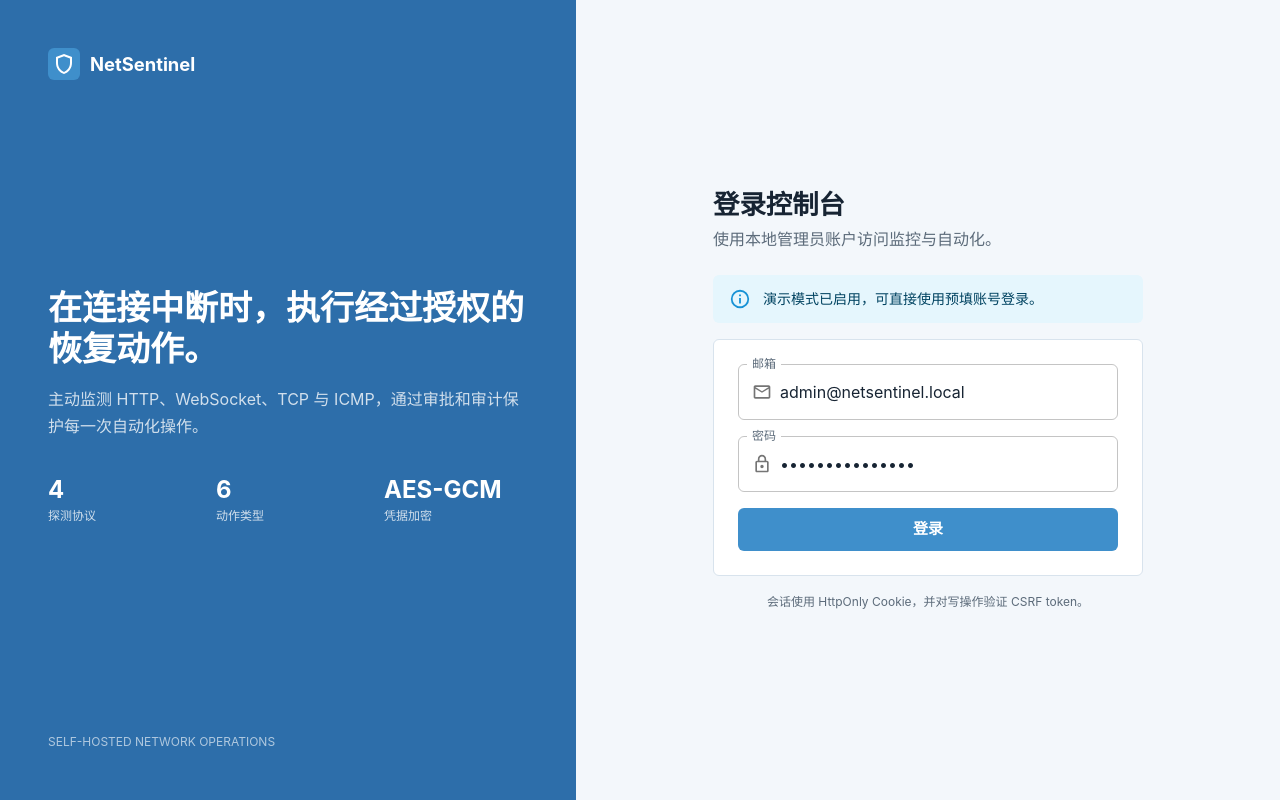
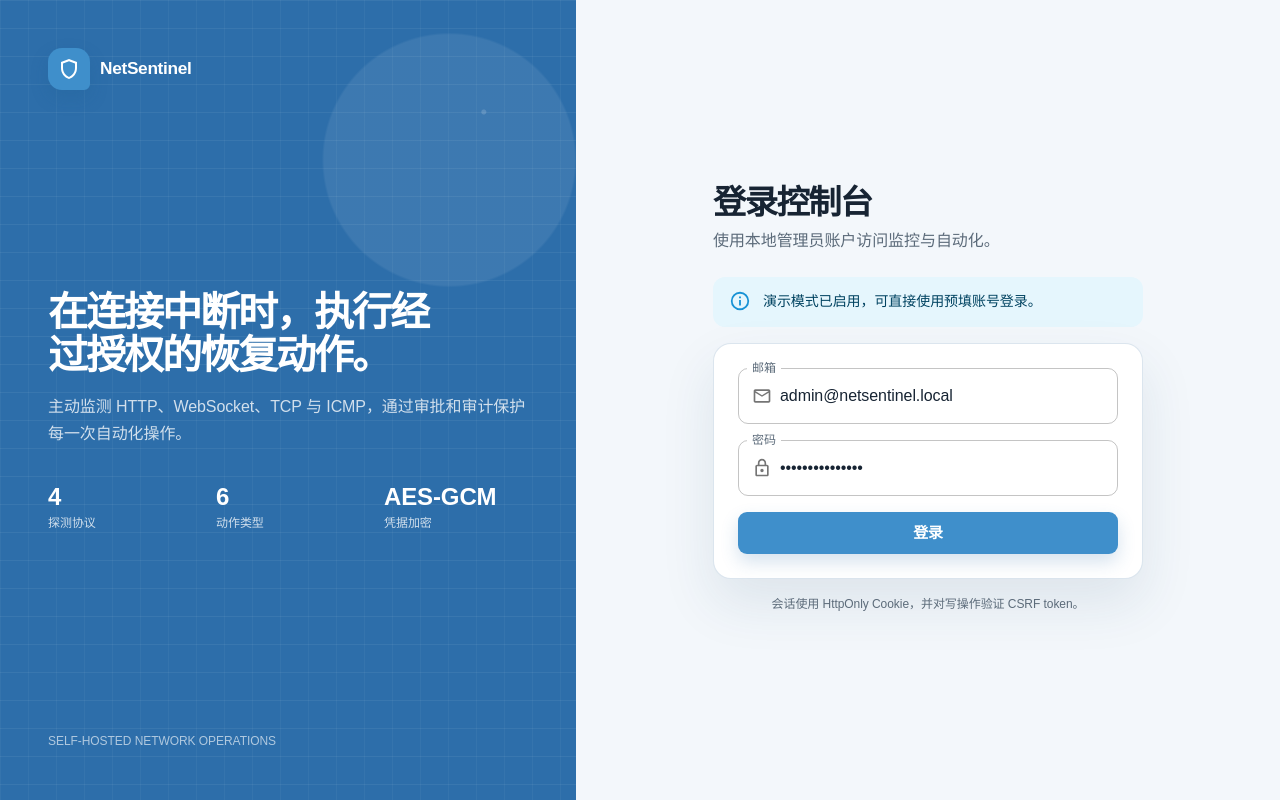
Before and after one commit to BakaCookie520/NetSentinel, a React (Vite) app in the folder apps/web/: page / in a window 1280 px wide. Built offline with nearby package versions, Linux system fonts and the light colour scheme.

Commit message:
Redesign web console surfaces and navigation

```diff
--- a/apps/web/src/App.tsx
+++ b/apps/web/src/App.tsx
@@ -69,6 +69,7 @@ function LoginPage({ onLogin }: { onLogin: () => void }) {
       }}
     >
       <Box
+        className="login-intro"
         sx={{
           display: { xs: "none", md: "grid" },
           gridTemplateRows: "auto minmax(min-content, 1fr) auto",
@@ -84,7 +85,7 @@ function LoginPage({ onLogin }: { onLogin: () => void }) {
         }}
       >
         <Stack direction="row" gap={1.25} alignItems="center">
-          <Box className="brand-mark" sx={{ bgcolor: "primary.main", color: "primary.contrastText" }}>
+          <Box className="brand-mark brand-mark--large" sx={{ bgcolor: "primary.main", color: "primary.contrastText" }}>
             <ShieldOutlined />
           </Box>
           <Typography variant="h2" color="inherit">
@@ -94,10 +95,11 @@ function LoginPage({ onLogin }: { onLogin: () => void }) {
         <Box sx={{ width: "100%", maxWidth: 520, alignSelf: "center" }}>
           <Typography
             sx={{
-              fontSize: { md: 28, lg: 34 },
-              lineHeight: 1.2,
-              fontWeight: 760,
-              letterSpacing: 0,
+              fontSize: { md: 30, lg: 40 },
+              lineHeight: 1.08,
+              fontWeight: 780,
+              letterSpacing: "-0.05em",
+              textWrap: "balance",
             }}
           >
             在连接中断时，执行经过授权的恢复动作。
@@ -177,6 +179,7 @@ function LoginPage({ onLogin }: { onLogin: () => void }) {
           )}
           <Paper
             component="form"
+            className="login-card"
             variant="outlined"
             onSubmit={submit}
             sx={{ p: { xs: 2, sm: 3 } }}
--- a/apps/web/src/components.tsx
+++ b/apps/web/src/components.tsx
@@ -9,8 +9,8 @@ const statusMap: Record<MonitorStatus, { color: "success" | "warning" | "error"
 export function StatusChip({ status }: { status: MonitorStatus }) { const { t } = useTranslation(); const item = statusMap[status]; return <Chip size="small" variant={status === "UP" ? "outlined" : "filled"} color={item.color} label={t(`status.${status}`)} />; }
 
 export function PageHeader({ title, subtitle, action }: { title: string; subtitle: string; action?: ReactNode }) {
-  return <Stack direction={{ xs: "column", sm: "row" }} justifyContent="space-between" alignItems={{ xs: "stretch", sm: "center" }} gap={2} sx={{ mb: 2.5 }}>
-    <Box><Typography variant="h1">{title}</Typography><Typography color="text.secondary" sx={{ mt: 0.5 }}>{subtitle}</Typography></Box>{action}
+  return <Stack className="page-header" direction={{ xs: "column", sm: "row" }} justifyContent="space-between" alignItems={{ xs: "stretch", sm: "center" }} gap={2} sx={{ mb: 3 }}>
+    <Box><Typography variant="h1" sx={{ textWrap: "balance" }}>{title}</Typography><Typography color="text.secondary" sx={{ mt: 0.65 }}>{subtitle}</Typography></Box>{action}
   </Stack>;
 }
 
--- a/apps/web/src/i18n.ts
+++ b/apps/web/src/i18n.ts
@@ -7,7 +7,7 @@ const zh = {
   dashboard: { title: "运行总览", subtitle: "集中查看服务可用性、当前事件与待处理自动化。", healthy: "正常监控", degraded: "性能波动", down: "中断", uptime: "24 小时可用率", response: "响应时间趋势", activeIncidents: "当前事件", pending: "待审批动作", refresh: "刷新数据", demo: "当前为演示数据模式。Docker Compose 部署会连接真实 API、PostgreSQL 与 worker。", total: "共 {{count}} 个监控", near: "{{count}} 个目标接近阈值", unresolved: "{{count}} 个未解决事件", samples: "过去 24 小时 {{count}} 次探测", noProbeData: "过去 24 小时暂无探测数据", noLatencyData: "过去 12 小时暂无响应时间数据", range: "过去 12 小时", p50: "P50 延迟 (ms)", viewAll: "查看全部", incident: "事件", owner: "负责人", started: "开始时间", unassigned: "未指派", open: "待处理", acknowledged: "已确认", items: "{{count}} 项", triggered: "由 {{name}} 中断触发", expires: "即将失效", approve: "批准", reject: "拒绝", none: "没有待审批动作", monitorStatus: "监控状态", manage: "管理监控" },
   status: { UP: "正常", DEGRADED: "波动", DOWN: "中断", UNKNOWN: "待检查", PAUSED: "已暂停" },
   time: { now: "刚刚", minutes: "{{count}} 分钟前", hours: "{{count}} 小时前" },
-  shell: { node: "单点探测节点", healthy: "系统运行正常", connected: "API 与 worker 已连接", workerOffline: "Worker 未连接", workerDisconnected: "API 正常，探测任务将等待", disconnected: "系统连接异常", apiUnavailable: "API 暂时不可用", language: "切换语言", dark: "深色模式", light: "浅色模式", notifications: "通知", navigation: "打开导航", more: "更多" },
+  shell: { node: "单点探测节点", healthy: "系统运行正常", connected: "API 与 worker 已连接", workerOffline: "Worker 未连接", workerDisconnected: "API 正常，探测任务将等待", disconnected: "系统连接异常", apiUnavailable: "API 暂时不可用", language: "切换语言", dark: "深色模式", light: "浅色模式", notifications: "通知", navigation: "打开导航", more: "更多", operations: "运行控制", administration: "配置管理", currentView: "当前视图", skipToContent: "跳到主要内容" },
   monitors: { title: "监控", subtitle: "管理主动探测目标和故障判定策略。", add: "新建监控" },
   feedback: {
     region: "通知",
@@ -85,7 +85,7 @@ const en = {
   dashboard: { title: "Operations overview", subtitle: "Track service health, active incidents, and pending automation.", healthy: "Healthy", degraded: "Degraded", down: "Down", uptime: "24h uptime", response: "Response time", activeIncidents: "Active incidents", pending: "Pending approvals", refresh: "Refresh", demo: "Demo data is active. Docker Compose connects the live API, PostgreSQL, and worker.", total: "{{count}} monitors total", near: "{{count}} targets near threshold", unresolved: "{{count}} unresolved incidents", samples: "{{count}} probes in the last 24 hours", noProbeData: "No probe data in the last 24 hours", noLatencyData: "No response-time data in the last 12 hours", range: "Last 12 hours", p50: "P50 latency (ms)", viewAll: "View all", incident: "Incident", owner: "Owner", started: "Started", unassigned: "Unassigned", open: "Open", acknowledged: "Acknowledged", items: "{{count}} items", triggered: "Triggered by {{name}} going down", expires: "Expires soon", approve: "Approve", reject: "Reject", none: "No pending approvals", monitorStatus: "Monitor status", manage: "Manage monitors" },
   status: { UP: "Up", DEGRADED: "Degraded", DOWN: "Down", UNKNOWN: "Pending", PAUSED: "Paused" },
   time: { now: "just now", minutes: "{{count}}m ago", hours: "{{count}}h ago" },
-  shell: { node: "Single probe node", healthy: "System healthy", connected: "API and worker connected", workerOffline: "Worker disconnected", workerDisconnected: "API ready; probe jobs will wait", disconnected: "System unavailable", apiUnavailable: "API is unavailable", language: "Switch language", dark: "Dark mode", light: "Light mode", notifications: "Notifications", navigation: "Open navigation", more: "More" },
+  shell: { node: "Single probe node", healthy: "System healthy", connected: "API and worker connected", workerOffline: "Worker disconnected", workerDisconnected: "API ready; probe jobs will wait", disconnected: "System unavailable", apiUnavailable: "API is unavailable", language: "Switch language", dark: "Dark mode", light: "Light mode", notifications: "Notifications", navigation: "Open navigation", more: "More", operations: "Operations", administration: "Administration", currentView: "Current view", skipToContent: "Skip to main content" },
   monitors: { title: "Monitors", subtitle: "Manage active probes and failure thresholds.", add: "New monitor" },
   feedback: {
     region: "Notifications",
--- a/apps/web/src/pages/Operations.tsx
+++ b/apps/web/src/pages/Operations.tsx
@@ -86,7 +86,7 @@ function Metric({
   icon: React.ReactNode;
 }) {
   return (
-    <Card variant="outlined">
+    <Card className="metric-card" variant="outlined">
       <CardContent sx={{ p: "16px!important" }}>
         <Stack
           direction="row"
@@ -133,7 +133,7 @@ function Section({
   children: React.ReactNode;
 }) {
   return (
-    <Paper variant="outlined" sx={{ overflow: "hidden" }}>
+    <Paper className="section-panel" variant="outlined" sx={{ overflow: "hidden" }}>
       <Stack
         direction="row"
         justifyContent="space-between"
--- a/apps/web/src/styles.css
+++ b/apps/web/src/styles.css
@@ -1,8 +1,178 @@
 * { box-sizing: border-box; }
-html, body, #root { min-height: 100%; margin: 0; }
-body { min-width: 320px; }
-.brand-mark { width: 32px; height: 32px; display: grid; place-items: center; border-radius: 6px; }
-.metric-grid { display: grid; grid-template-columns: repeat(4, minmax(0, 1fr)); gap: 12px; }
-.content-grid { display: grid; grid-template-columns: minmax(0, 1.65fr) minmax(300px, 0.85fr); gap: 16px; }
-@media (max-width: 1000px) { .metric-grid { grid-template-columns: repeat(2, minmax(0, 1fr)); } .content-grid { grid-template-columns: 1fr; } }
-@media (max-width: 520px) { .metric-grid { grid-template-columns: 1fr; } }
+
+html {
+  min-height: 100%;
+  scroll-behavior: smooth;
+}
+
+body, #root {
+  min-height: 100%;
+  margin: 0;
+}
+
+body {
+  min-width: 320px;
+  overflow-x: hidden;
+}
+
+#root {
+  isolation: isolate;
+}
+
+button, a, input, textarea, [role="button"] {
+  -webkit-tap-highlight-color: transparent;
+}
+
+:focus-visible {
+  outline: 3px solid color-mix(in srgb, currentColor 56%, transparent);
+  outline-offset: 3px;
+}
+
+.skip-link {
+  position: fixed;
+  z-index: 1500;
+  top: 12px;
+  left: 12px;
+  padding: 9px 13px;
+  border-radius: 8px;
+  background: #10202d;
+  color: #fff;
+  transform: translateY(-160%);
+  transition: transform 160ms ease;
+}
+
+.skip-link:focus {
+  transform: translateY(0);
+}
+
+.brand-mark {
+  width: 34px;
+  height: 34px;
+  display: grid;
+  place-items: center;
+  border-radius: 11px 11px 5px 11px;
+  box-shadow: 0 8px 18px rgba(31, 98, 145, 0.24);
+}
+
+.brand-mark--large {
+  width: 42px;
+  height: 42px;
+  border-radius: 14px 14px 6px 14px;
+}
+
+.metric-grid {
+  display: grid;
+  grid-template-columns: repeat(4, minmax(0, 1fr));
+  gap: 14px;
+}
+
+.content-grid {
+  display: grid;
+  grid-template-columns: minmax(0, 1.6fr) minmax(310px, 0.8fr);
+  gap: 18px;
+}
+
+.metric-card {
+  position: relative;
+  overflow: hidden;
+  min-height: 142px;
+}
+
+.metric-card::after {
+  position: absolute;
+  inset: auto -26px -42px auto;
+  width: 112px;
+  height: 112px;
+  border: 1px solid currentColor;
+  border-radius: 50%;
+  content: "";
+  opacity: 0.1;
+  pointer-events: none;
+}
+
+.section-panel {
+  border-radius: 16px !important;
+  box-shadow: 0 16px 38px rgba(33, 66, 95, 0.055);
+}
+
+.page-header {
+  position: relative;
+  padding: 4px 0 6px;
+}
+
+.page-header > div:first-child {
+  max-width: 68ch;
+}
+
+.shell-rail {
+  background-image:
+    linear-gradient(to bottom, rgba(127, 183, 225, 0.09) 1px, transparent 1px),
+    linear-gradient(to right, rgba(127, 183, 225, 0.055) 1px, transparent 1px);
+  background-size: 20px 20px;
+}
+
+.shell-rail .MuiListSubheader-root {
+  background: transparent;
+  font-size: 0.66rem;
+  font-weight: 750;
+  letter-spacing: 0.1em;
+  line-height: 32px;
+}
+
+.shell-rail .MuiListItemButton-root {
+  min-height: 42px;
+  border-radius: 10px;
+  transition: background-color 160ms ease, transform 160ms ease;
+}
+
+.shell-rail .MuiListItemButton-root:hover {
+  transform: translateX(2px);
+}
+
+.system-pulse {
+  position: relative;
+  overflow: hidden;
+}
+
+.system-pulse::before {
+  position: absolute;
+  top: 0;
+  bottom: 0;
+  left: 0;
+  width: 3px;
+  background: currentColor;
+  content: "";
+  opacity: 0.7;
+}
+
+.login-intro {
+  background-image:
+    radial-gradient(circle at 84% 14%, rgba(255, 255, 255, 0.16) 0 2px, transparent 3px),
+    radial-gradient(circle at 78% 20%, rgba(255, 255, 255, 0.08) 0 16%, transparent 16.3%),
+    linear-gradient(to bottom, rgba(255, 255, 255, 0.06) 1px, transparent 1px),
+    linear-gradient(to right, rgba(255, 255, 255, 0.04) 1px, transparent 1px);
+  background-size: auto, auto, 28px 28px, 28px 28px;
+}
+
+.login-card {
+  border-radius: 18px !important;
+  box-shadow: 0 24px 54px rgba(31, 66, 95, 0.1) !important;
+}
+
+@media (max-width: 1000px) {
+  .metric-grid { grid-template-columns: repeat(2, minmax(0, 1fr)); }
+  .content-grid { grid-template-columns: 1fr; }
+}
+
+@media (max-width: 520px) {
+  .metric-grid { grid-template-columns: 1fr; }
+  .page-header { padding-top: 0; }
+}
+
+@media (prefers-reduced-motion: reduce) {
+  *, *::before, *::after {
+    scroll-behavior: auto !important;
+    transition-duration: 0.01ms !important;
+    animation-duration: 0.01ms !important;
+  }
+}
--- a/apps/web/src/theme.ts
+++ b/apps/web/src/theme.ts
@@ -1,4 +1,4 @@
-import { createTheme, type PaletteMode } from "@mui/material/styles";
+import { alpha, createTheme, type PaletteMode } from "@mui/material/styles";
 
 export type ThemeColor = "sky" | "teal" | "indigo" | "amber" | "rose";
 
@@ -155,6 +155,10 @@ export function setThemeColorPreference(value: ThemeColor) {
 export const buildTheme = (mode: PaletteMode, color: ThemeColor = "sky") => {
   const colorOption = THEME_COLOR_OPTIONS.find((option) => option.value === color) ?? THEME_COLOR_OPTIONS[0];
   const tokens = colorOption[mode];
+  const isLight = mode === "light";
+  const surfaceShadow = isLight
+    ? `0 18px 45px ${alpha(tokens.primary.dark, 0.08)}`
+    : `0 20px 48px ${alpha("#000000", 0.24)}`;
   return createTheme({
     palette:
       mode === "light"
@@ -180,20 +184,110 @@ export const buildTheme = (mode: PaletteMode, color: ThemeColor = "sky") => {
             text: tokens.text,
             divider: tokens.divider,
           },
-    shape: { borderRadius: 6 },
+    shape: { borderRadius: 12 },
     typography: {
       fontFamily:
-        'Inter, "Segoe UI", "PingFang SC", "Microsoft YaHei", sans-serif',
-      h1: { fontSize: "1.65rem", fontWeight: 700, letterSpacing: 0 },
-      h2: { fontSize: "1.15rem", fontWeight: 700, letterSpacing: 0 },
-      h3: { fontSize: "1rem", fontWeight: 700, letterSpacing: 0 },
-      button: { textTransform: "none", fontWeight: 650, letterSpacing: 0 },
-      allVariants: { letterSpacing: 0 },
+        '"Aptos", "Noto Sans SC", "Microsoft YaHei UI", "PingFang SC", sans-serif',
+      h1: {
+        fontSize: "clamp(1.7rem, 1.2rem + 1.1vw, 2.35rem)",
+        fontWeight: 760,
+        letterSpacing: "-0.045em",
+        lineHeight: 1.08,
+      },
+      h2: { fontSize: "1.08rem", fontWeight: 720, letterSpacing: "-0.018em", lineHeight: 1.25 },
+      h3: { fontSize: "0.95rem", fontWeight: 700, letterSpacing: "-0.01em" },
+      body2: { lineHeight: 1.55 },
+      button: { textTransform: "none", fontWeight: 700, letterSpacing: "-0.01em" },
+      allVariants: { letterSpacing: "-0.005em" },
     },
     components: {
+      MuiButton: {
+        defaultProps: { disableElevation: true },
+        styleOverrides: {
+          root: {
+            minHeight: 38,
+            borderRadius: 9,
+            transition: "transform 160ms ease, background-color 160ms ease, border-color 160ms ease",
+            "&:hover": { transform: "translateY(-1px)" },
+            "&:active": { transform: "translateY(0)" },
+          },
+          contained: {
+            boxShadow: `0 8px 18px ${alpha(tokens.primary.dark, isLight ? 0.2 : 0.16)}`,
+          },
+          outlined: {
+            borderColor: alpha(tokens.primary.main, isLight ? 0.28 : 0.46),
+          },
+        },
+      },
+      MuiIconButton: {
+        styleOverrides: {
+          root: {
+            borderRadius: 9,
+            transition: "transform 160ms ease, background-color 160ms ease",
+            "&:hover": { transform: "translateY(-1px)" },
+            "&:active": { transform: "translateY(0)" },
+          },
+        },
+      },
+      MuiPaper: {
+        styleOverrides: {
+          root: { backgroundImage: "none" },
+          outlined: {
+            borderColor: alpha(tokens.divider, 0.9),
+            boxShadow: `0 1px 0 ${alpha("#ffffff", isLight ? 0.74 : 0.03)} inset`,
+          },
+        },
+      },
+      MuiCard: {
+        styleOverrides: {
+          root: {
+            borderRadius: 16,
+            boxShadow: surfaceShadow,
+            border: `1px solid ${alpha(tokens.divider, 0.78)}`,
+          },
+        },
+      },
+      MuiTableCell: {
+        styleOverrides: {
+          head: {
+            fontWeight: 700,
+            color: tokens.text.secondary,
+            backgroundColor: tokens.tableHead,
+            letterSpacing: "0.02em",
+            fontSize: "0.73rem",
+          },
+        },
+      },
+      MuiChip: {
+        styleOverrides: {
+          root: {
+            borderRadius: 7,
+            fontWeight: 700,
+            letterSpacing: "0.01em",
+          },
+        },
+      },
+      MuiTextField: {
+        defaultProps: { variant: "outlined" },
+      },
+      MuiOutlinedInput: {
+        styleOverrides: {
+          root: {
+            borderRadius: 10,
+            transition: "box-shadow 160ms ease",
+            "&.Mui-focused": {
+              boxShadow: `0 0 0 3px ${alpha(tokens.primary.main, isLight ? 0.13 : 0.2)}`,
+            },
+          },
+        },
+      },
       MuiCssBaseline: {
         styleOverrides: {
           html: { colorScheme: mode },
+          body: {
+            fontFeatureSettings: '"ss01" 1, "ss02" 1',
+            fontVariantNumeric: "tabular-nums",
+          },
           "*": {
             scrollbarWidth: "thin",
             scrollbarColor: `${tokens.scrollbar} transparent`,
@@ -214,27 +308,6 @@ export const buildTheme = (mode: PaletteMode, color: ThemeColor = "sky") => {
           "*::-webkit-scrollbar-corner": { backgroundColor: "transparent" },
         },
       },
-      MuiButton: {
-        defaultProps: { disableElevation: true },
-        styleOverrides: { root: { minHeight: 36 } },
-      },
-      MuiIconButton: { styleOverrides: { root: { borderRadius: 6 } } },
-      MuiPaper: { styleOverrides: { root: { backgroundImage: "none" } } },
-      MuiCard: {
-        styleOverrides: { root: { borderRadius: 6, boxShadow: "none" } },
-      },
-      MuiTableCell: {
-        styleOverrides: {
-          head: {
-            fontWeight: 700,
-            color: tokens.text.secondary,
-            backgroundColor: tokens.tableHead,
-          },
-        },
-      },
-      MuiChip: {
-        styleOverrides: { root: { borderRadius: 4, fontWeight: 650 } },
-      },
     },
   });
 };
```
Also changed, not shown: apps/web/index.html (+12 -1 lines), apps/web/src/Shell.tsx (+57 -16 lines).
